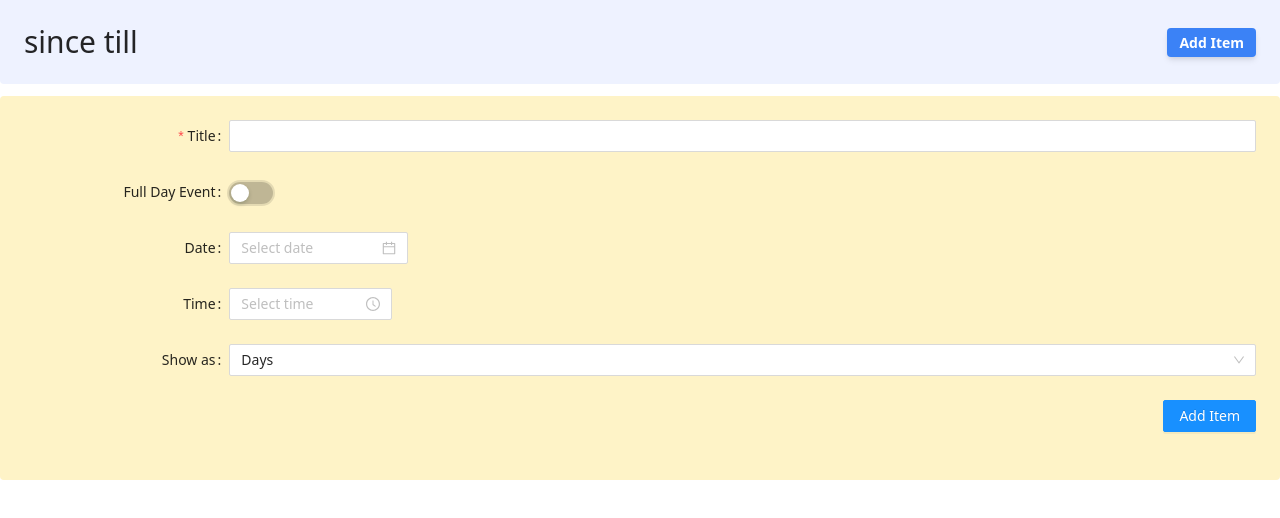
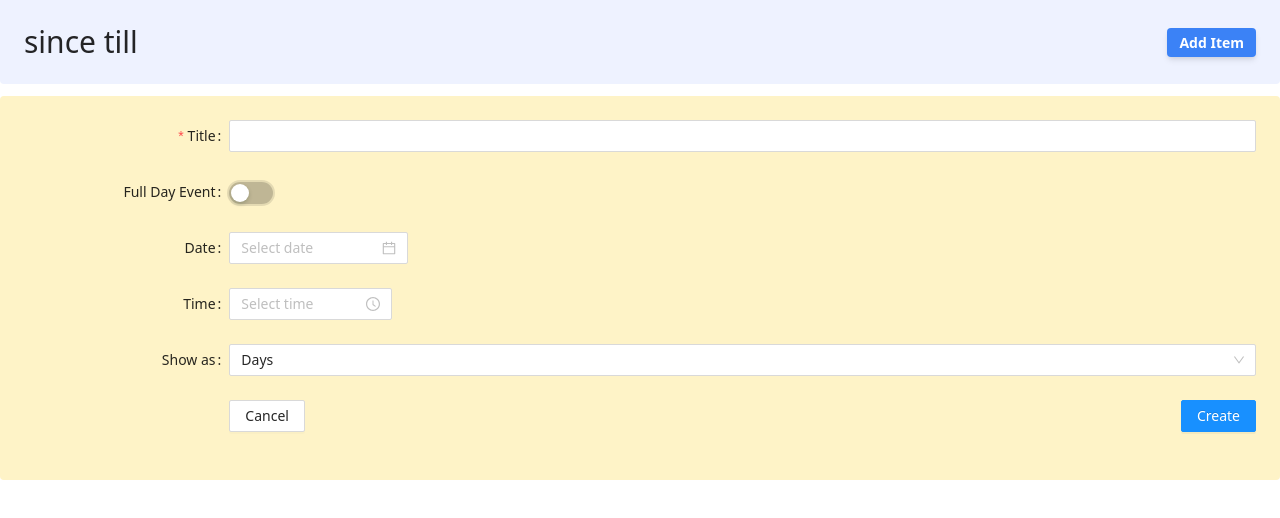
Before and after one commit to betawxy/sincetill, a Next.js app in the folder web/: page /item/add in a window 1280 px wide. Both pictures are taken after a click on the switch 251 px from the left and 192 px from the top of the page. Shown: the top 518 px of the page. Built offline with nearby package versions, Linux system fonts and the light colour scheme.

Commit message:
update item form

```diff
--- /dev/null
+++ b/web/components/ItemForm.tsx
@@ -0,0 +1,141 @@
+import { useState } from "react";
+import { itemsRef } from "lib/firebase";
+import { EFormatType, TItem } from "lib/types";
+
+import {
+  Form,
+  Input,
+  Button,
+  DatePicker,
+  TimePicker,
+  Switch,
+  Select,
+} from "antd";
+
+import moment from "moment";
+import { genUniqueId } from "lib/utils";
+import { useRouter } from "next/router";
+
+type TProps = {
+  item: TItem;
+  close: Function;
+};
+
+export default function ItemForm(props: TProps) {
+  const router = useRouter();
+
+  const isEdit = props.item.title.length > 0;
+
+  const [switchChecked, setSwitchChecked] = useState(true);
+
+  const layout = {
+    labelCol: { span: 4 },
+    wrapperCol: { span: 20 },
+  };
+
+  const onFinish = async (values: any) => {
+    console.log("Success:", values);
+    let {
+      title,
+      date,
+      time,
+      formatType,
+    }: {
+      title: string;
+      date: moment.Moment | undefined;
+      time: moment.Moment | undefined;
+      formatType: EFormatType;
+    } = values;
+
+    date = date || moment();
+    time = time || moment();
+    if (!switchChecked) {
+      date = date.set({
+        hour: time.get("hour"),
+        minute: time.get("minute"),
+        second: time.get("second"),
+      });
+    }
+
+    const item: TItem = {
+      id: genUniqueId(),
+      uid: "",
+      title,
+      ts: date.unix() * 1000 + date.millisecond(),
+      isFullDayEvent: switchChecked,
+      formatType: formatType,
+      backgroundImage: "",
+    };
+
+    itemsRef
+      .doc(item.id)
+      .set(item)
+      .then(() => {
+        router.push("/");
+      })
+      .catch((e) => {
+        console.error(e);
+      });
+  };
+
+  const onFinishFailed = (errorInfo: any) => {
+    console.log("Failed:", errorInfo);
+  };
+
+  return (
+    <div className="bg-yellow-100 p-6 rounded">
+      <Form
+        {...layout}
+        name="basic"
+        initialValues={{ formatType: EFormatType.DAYS }}
+        onFinish={onFinish}
+        onFinishFailed={onFinishFailed}
+      >
+        <Form.Item
+          label="Title"
+          name="title"
+          rules={[{ required: true, message: "Title is a required field." }]}
+        >
+          <Input />
+        </Form.Item>
+        <Form.Item label="Full Day Event" name="isFullDayEvent">
+          <Switch checked={switchChecked} onChange={setSwitchChecked} />
+        </Form.Item>
+        <Form.Item label="Date" name="date">
+          <DatePicker />
+        </Form.Item>
+        {!switchChecked && (
+          <Form.Item label="Time" name="time">
+            <TimePicker />
+          </Form.Item>
+        )}
+        <Form.Item label="Show as" name="formatType">
+          <Select>
+            <Select.Option value={EFormatType.SECONDS}>Seconds</Select.Option>
+            <Select.Option value={EFormatType.MINUTES}>Minutes</Select.Option>
+            <Select.Option value={EFormatType.HOURS}>Hours</Select.Option>
+            <Select.Option value={EFormatType.DAYS}>Days</Select.Option>
+            <Select.Option value={EFormatType.WEEKS}>Weeks</Select.Option>
+            <Select.Option value={EFormatType.MONTHS}>Months</Select.Option>
+            <Select.Option value={EFormatType.YEARS}>Years</Select.Option>
+          </Select>
+        </Form.Item>
+        <div className="flex">
+          <div className="w-0 sm:w-1/6"></div>
+          <div className="w-full sm:w-5/6 flex justify-between">
+            <Form.Item>
+              <Button type="default" htmlType="button">
+                Cancel
+              </Button>
+            </Form.Item>
+            <Form.Item>
+              <Button type="primary" htmlType="submit">
+                {isEdit ? "Update" : "Create"}
+              </Button>
+            </Form.Item>
+          </div>
+        </div>
+      </Form>
+    </div>
+  );
+}
--- a/web/components/NewItemForm.tsx
+++ /dev/null
@@ -1,125 +0,0 @@
-import { useState } from "react";
-import { itemsRef } from "lib/firebase";
-import { EFormatType, TItem } from "lib/types";
-
-import {
-  Form,
-  Input,
-  Button,
-  DatePicker,
-  TimePicker,
-  Switch,
-  Select,
-} from "antd";
-
-import moment from "moment";
-import { genUniqueId } from "lib/utils";
-import { useRouter } from "next/router";
-
-export default function NewItemForm() {
-  const router = useRouter();
-
-  const [switchChecked, setSwitchChecked] = useState(true);
-
-  const layout = {
-    labelCol: { span: 4 },
-    wrapperCol: { span: 20 },
-  };
-
-  const onFinish = async (values: any) => {
-    console.log("Success:", values);
-    let {
-      title,
-      date,
-      time,
-      formatType,
-    }: {
-      title: string;
-      date: moment.Moment | undefined;
-      time: moment.Moment | undefined;
-      formatType: EFormatType;
-    } = values;
-
-    date = date || moment();
-    time = time || moment();
-    if (!switchChecked) {
-      date = date.set({
-        hour: time.get("hour"),
-        minute: time.get("minute"),
-        second: time.get("second"),
-      });
-    }
-
-    const item: TItem = {
-      id: genUniqueId(),
-      uid: "",
-      title,
-      ts: date.unix() * 1000 + date.millisecond(),
-      isFullDayEvent: switchChecked,
-      formatType: formatType,
-      backgroundImage: "",
-    };
-
-    itemsRef
-      .doc(item.id)
-      .set(item)
-      .then(() => {
-        router.push("/");
-      })
-      .catch((e) => {
-        console.error(e);
-      });
-  };
-
-  const onFinishFailed = (errorInfo: any) => {
-    console.log("Failed:", errorInfo);
-  };
-
-  return (
-    <Form
-      {...layout}
-      name="basic"
-      initialValues={{ formatType: EFormatType.DAYS }}
-      onFinish={onFinish}
-      onFinishFailed={onFinishFailed}
-    >
-      <Form.Item
-        label="Title"
-        name="title"
-        rules={[{ required: true, message: "Title is a required field." }]}
-      >
-        <Input />
-      </Form.Item>
-      <Form.Item label="Full Day Event" name="isFullDayEvent">
-        <Switch checked={switchChecked} onChange={setSwitchChecked} />
-      </Form.Item>
-      <Form.Item label="Date" name="date">
-        <DatePicker />
-      </Form.Item>
-      {!switchChecked && (
-        <Form.Item label="Time" name="time">
-          <TimePicker />
-        </Form.Item>
-      )}
-      <Form.Item label="Show as" name="formatType">
-        <Select>
-          <Select.Option value={EFormatType.SECONDS}>Seconds</Select.Option>
-          <Select.Option value={EFormatType.MINUTES}>Minutes</Select.Option>
-          <Select.Option value={EFormatType.HOURS}>Hours</Select.Option>
-          <Select.Option value={EFormatType.DAYS}>Days</Select.Option>
-          <Select.Option value={EFormatType.WEEKS}>Weeks</Select.Option>
-          <Select.Option value={EFormatType.MONTHS}>Months</Select.Option>
-          <Select.Option value={EFormatType.YEARS}>Years</Select.Option>
-        </Select>
-      </Form.Item>
-      <Form.Item
-        // @ts-ignore */}
-        wrapperCol={{ align: "right" }}
-      >
-        <Button type="primary" htmlType="submit">
-          Add Item
-        </Button>
-      </Form.Item>
-    </Form>
-  );
-}
--- a/web/lib/utils.ts
+++ b/web/lib/utils.ts
@@ -15,6 +15,18 @@ export function genUniqueId(len: number = 6): string {
   }
 
   return res;
+}
+
+export function genNewItem(): TItem {
+  return {
+    id: genUniqueId(),
+    uid: "",
+    title: "",
+    ts: Date.now(),
+    isFullDayEvent: true,
+    formatType: EFormatType.DAYS,
+    backgroundImage: "",
+  };
 }
 
 const tuples: [EFormatType, number, string][] = [
--- a/web/pages/item/add.tsx
+++ b/web/pages/item/add.tsx
@@ -1,13 +1,20 @@
 import React from "react";
 import PageWrapper from "components/PageWrapper";
-import NewItemForm from "components/NewItemForm";
+import ItemForm from "components/ItemForm";
+import { useRouter } from "next/router";
+import { genNewItem } from "lib/utils";
 
 export default function AddItemPage() {
+  const router = useRouter();
+
   return (
     <PageWrapper>
-      <div className="bg-yellow-100 p-6 rounded">
-        <NewItemForm />
-      </div>
+      <ItemForm
+        item={genNewItem()}
+        close={() => {
+          router.back();
+        }}
+      />
     </PageWrapper>
   );
 }
--- a/web/pages/items/[id].tsx
+++ b/web/pages/items/[id].tsx
@@ -1,11 +1,12 @@
 import { useRouter } from "next/router";
-import React from "react";
+import React, { useState } from "react";
 import ItemCard from "components/ItemCard";
 import PageWrapper from "components/PageWrapper";
 import { itemsRef } from "lib/firebase";
 import { TItem } from "lib/types";
 
 import { ObservableStatus, useFirestoreDocData } from "reactfire";
+import ItemForm from "components/ItemForm";
 
 export default function ItemPage() {
   const router = useRouter();
@@ -28,6 +29,8 @@ export default function ItemPage() {
       });
   };
 
+  const [showEditForm, setShowEditForm] = useState(false);
+
   return (
     <PageWrapper>
       {resp.status === "loading" ? (
@@ -37,6 +40,7 @@ export default function ItemPage() {
           {!!item.ts && (
             <>
               <ItemCard item={item} />
+              {!showEditForm && (
                 <div className="flex mt-3">
                   <input
                     type="button"
@@ -48,8 +52,15 @@ export default function ItemPage() {
                     type="button"
                     value="edit"
                     className="beta-btn-blue ml-6"
+                    onClick={() => setShowEditForm(true)}
                   />
                 </div>
+              )}
+              {showEditForm && (
+                <div className="mt-3">
+                  <ItemForm item={item} close={() => setShowEditForm(false)} />
+                </div>
+              )}
             </>
           )}
         </div>
```
Lines whose indentation alone changed are shown as unchanged.
